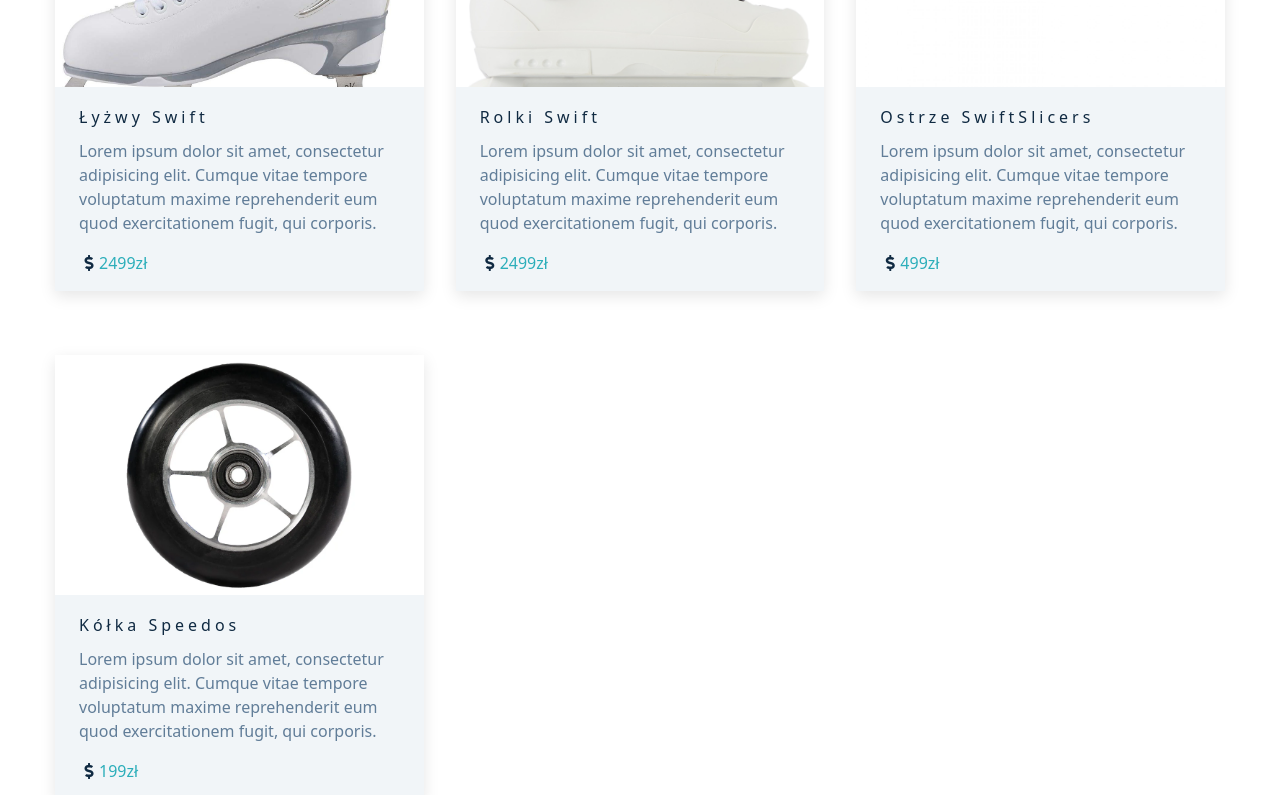
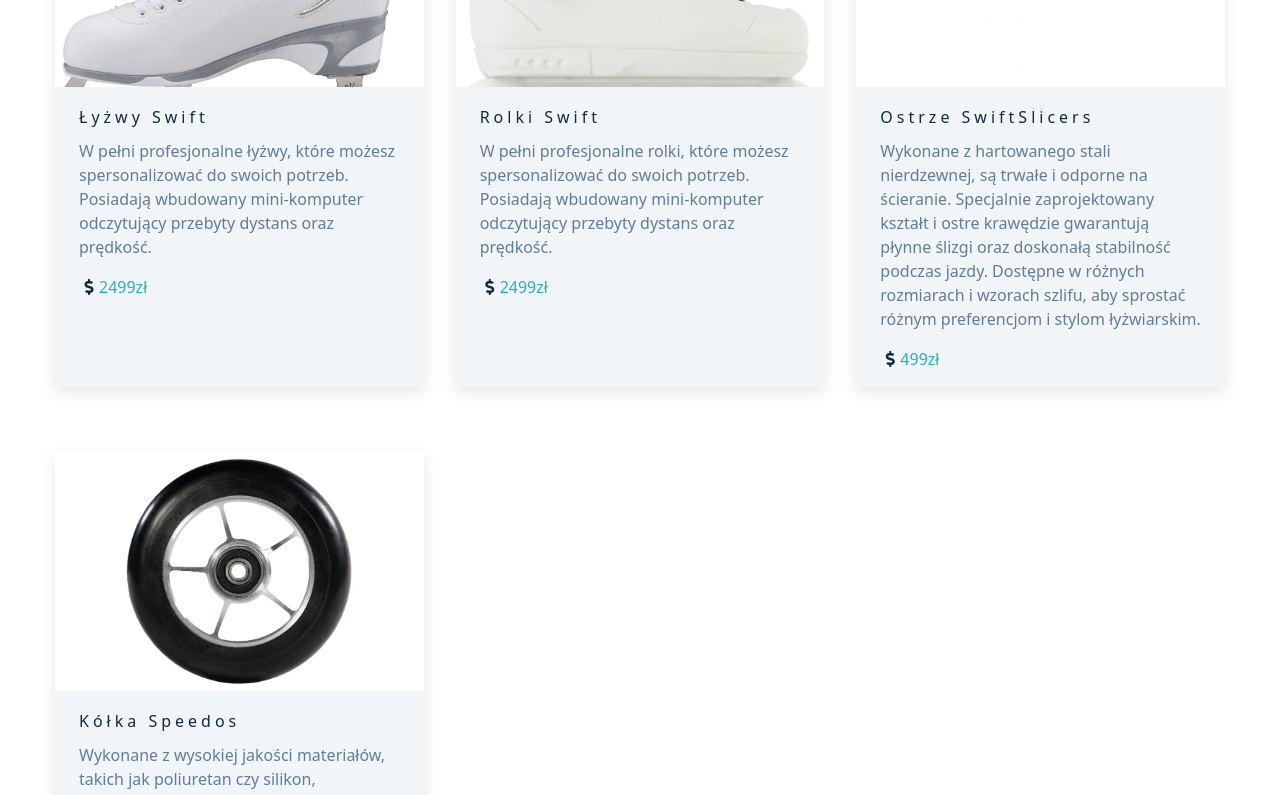
Before and after one commit to Kypren/test1_backroads_app, a React (Create React App) app: page / in a window 1280 px wide. Shown: the part 2200-2995 px from the top of the page. Built offline with nearby package versions, Linux system fonts and the light colour scheme.

Commit message:
opis produktów

```diff
--- a/src/data.js
+++ b/src/data.js
@@ -41,7 +41,7 @@ export const tours = [
     id: 1,
     img: tour1,
     title: "Łyżwy Swift",
-    text: "Lorem ipsum dolor sit amet, consectetur adipisicing elit. Cumque vitae tempore voluptatum maxime reprehenderit eum quod exercitationem fugit, qui corporis.",
+    text: "W pełni profesjonalne łyżwy, które możesz spersonalizować do swoich potrzeb. Posiadają wbudowany mini-komputer odczytujący przebyty dystans oraz prędkość.",
     price: "2499zł",
     link: "/lyzwy"
   },
@@ -49,7 +49,7 @@ export const tours = [
     id: 2,
     img: tour2,
     title: "Rolki Swift",
-    text: "Lorem ipsum dolor sit amet, consectetur adipisicing elit. Cumque vitae tempore voluptatum maxime reprehenderit eum quod exercitationem fugit, qui corporis.",
+    text: "W pełni profesjonalne rolki, które możesz spersonalizować do swoich potrzeb. Posiadają wbudowany mini-komputer odczytujący przebyty dystans oraz prędkość.",
     price: "2499zł",
     link: "/rolki"
   },
@@ -57,7 +57,7 @@ export const tours = [
     id: 3,
     img: tour3,
     title: "Ostrze SwiftSlicers",
-    text: "Lorem ipsum dolor sit amet, consectetur adipisicing elit. Cumque vitae tempore voluptatum maxime reprehenderit eum quod exercitationem fugit, qui corporis.",
+    text: "Wykonane z hartowanego stali nierdzewnej, są trwałe i odporne na ścieranie. Specjalnie zaprojektowany kształt i ostre krawędzie gwarantują płynne ślizgi oraz doskonałą stabilność podczas jazdy. Dostępne w różnych rozmiarach i wzorach szlifu, aby sprostać różnym preferencjom i stylom łyżwiarskim.",
     price: "499zł",
     link: "/ostrza"
   },
@@ -65,7 +65,7 @@ export const tours = [
     id: 4,
     img: tour4,
     title: "Kółka speedos",
-    text: "Lorem ipsum dolor sit amet, consectetur adipisicing elit. Cumque vitae tempore voluptatum maxime reprehenderit eum quod exercitationem fugit, qui corporis.",
+    text: "Wykonane z wysokiej jakości materiałów, takich jak poliuretan czy silikon, zapewniają doskonałą przyczepność i trwałość na różnych powierzchniach. Dostępne w różnych rozmiarach i twardościach, kółka mogą być dostosowane do indywidualnych preferencji użytkownika oraz warunków jazdy.",
     price: "199zł",
     link: "/kolka"
   },
```
